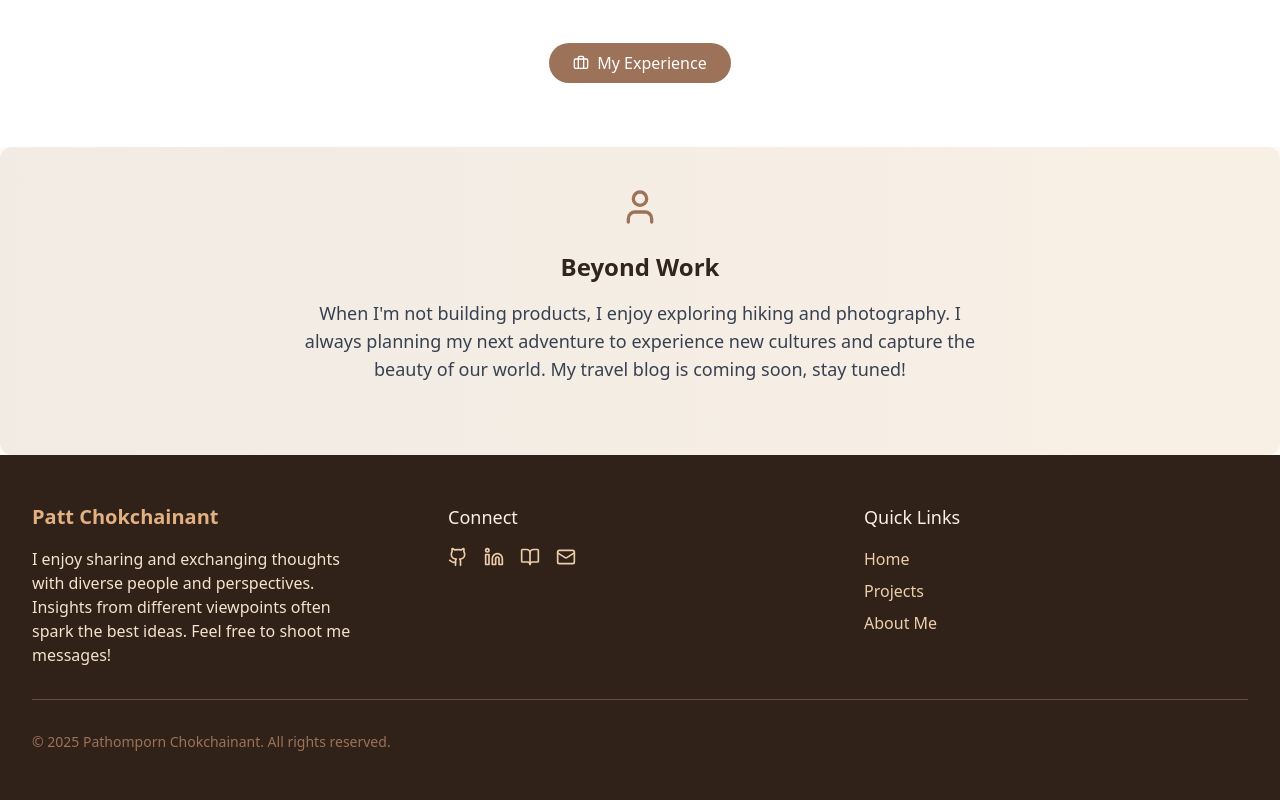
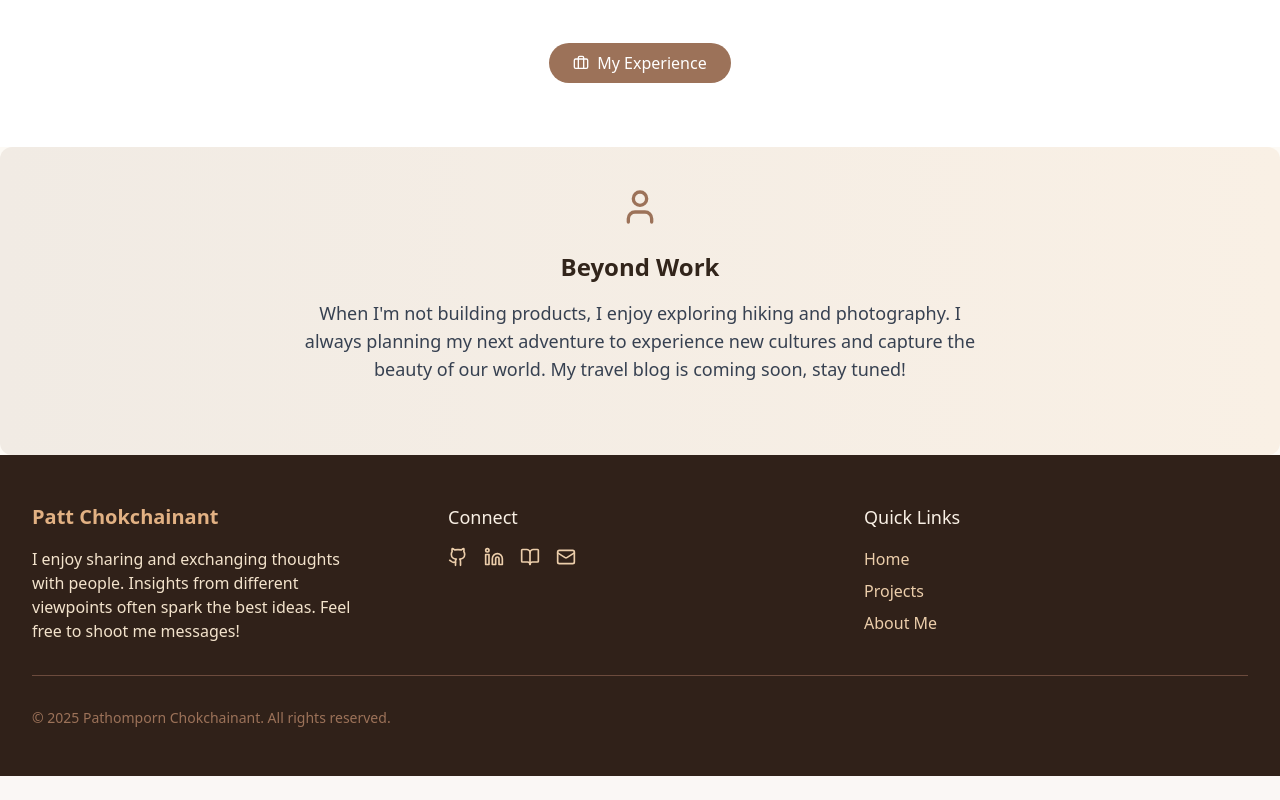
Before and after one commit to pathompornc/pathompornc-portfolio, a React (Vite) app: page / in a window 1280 px wide. Shown: the part 1856-2656 px from the top of the page. After the commit the page ends 2632 px from the top, so only its background shows below. Built offline with nearby package versions, Linux system fonts and the light colour scheme.

Commit message:
footer update

```diff
--- a/src/components/Footer.tsx
+++ b/src/components/Footer.tsx
@@ -12,7 +12,7 @@ const Footer = () => {
           <div className="space-y-4">
             <h3 className="text-xl text-cream-400 font-semibold">Patt Chokchainant</h3>
             <p className="text-cream-200 max-w-xs">
-            I enjoy sharing and exchanging thoughts with diverse people and perspectives. Insights from different viewpoints often spark the best ideas.
+            I enjoy sharing and exchanging thoughts with people. Insights from different viewpoints often spark the best ideas.
             Feel free to shoot me messages!
             </p>
           </div>
```
